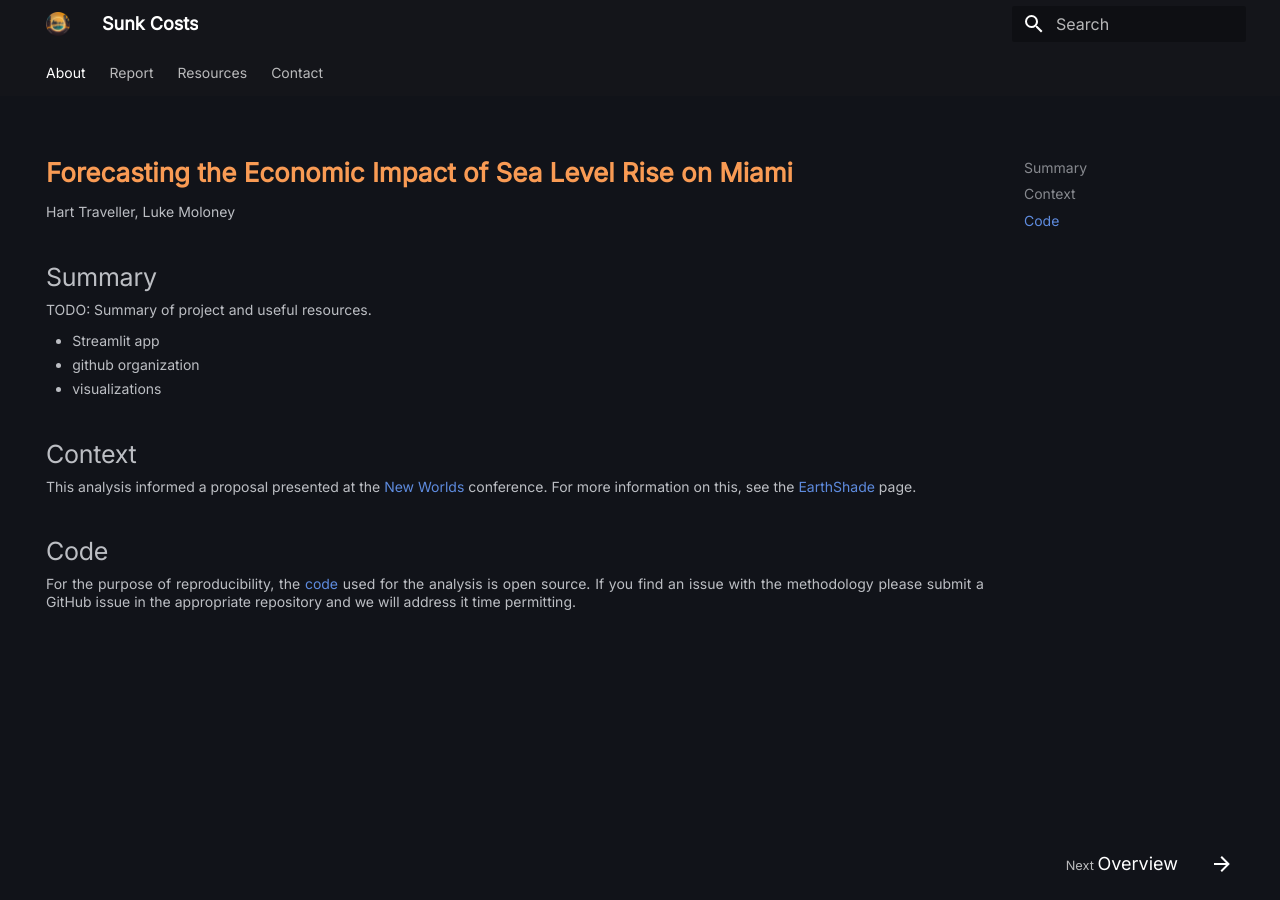
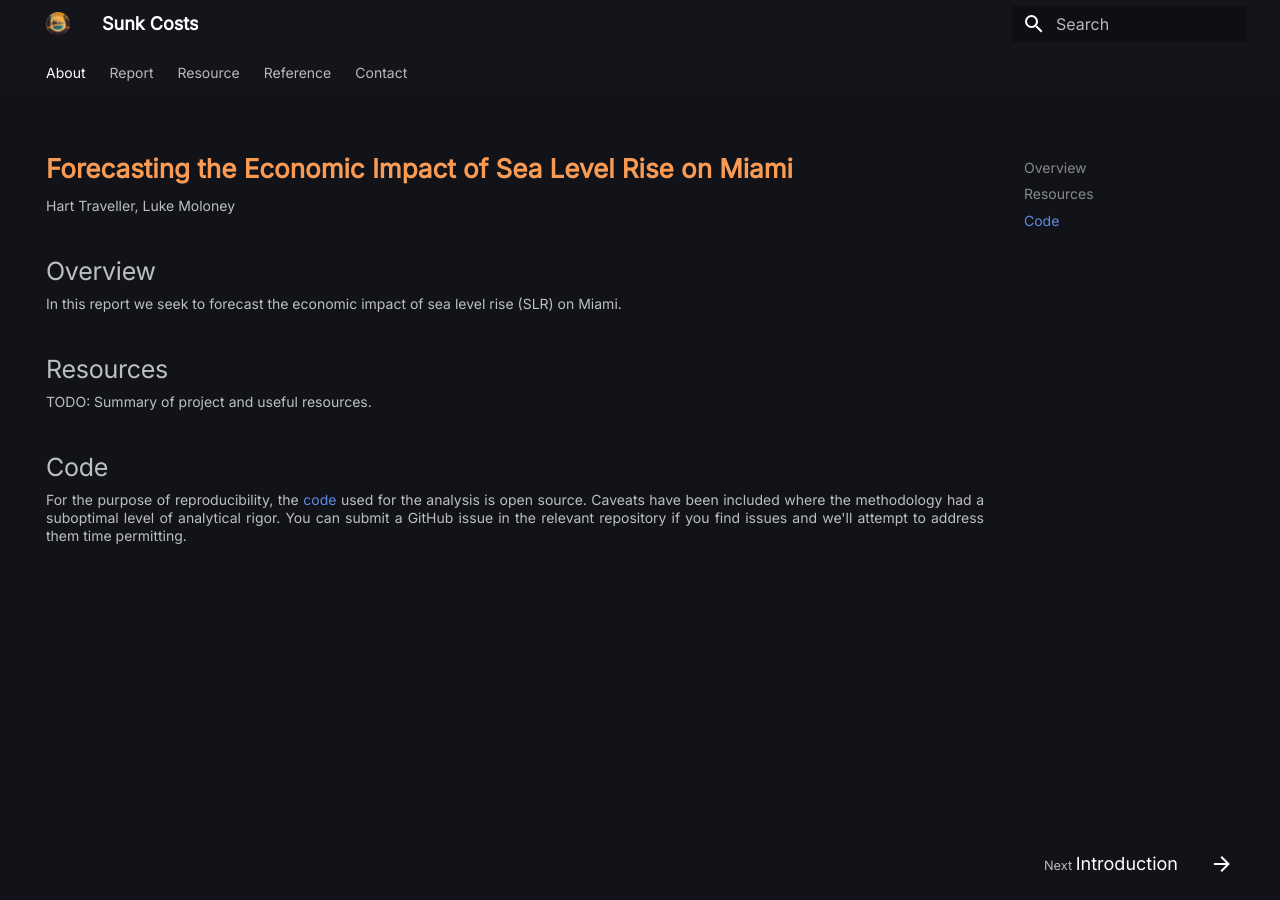
Before and after one commit to sunkcosts/sunkcosts.github.io, an MkDocs documentation site: the page built from docs/index.md, in a window 1280 px wide. Built offline with MkDocs 1.6.1 and Material for MkDocs 9.7.7, drawn with Linux system fonts in a browser that asks for light colours.

Commit message:
add pages

```diff
--- a/docs/index.md
+++ b/docs/index.md
@@ -10,22 +10,28 @@
 
 # About
 
-<p style="text-align: left; font-size: 26px; color:#F99B54; position: relative; top: -16px; margin-bottom: -16px; font-weight: bold;">Forecasting the Economic Impact of Sea Level Rise on Miami</p>
+<p style="text-align: left; font-size: 26px; color:#F99B54; position: relative; top: 20px; margin-bottom: 32px; font-weight: bold;">Forecasting the Economic Impact of Sea Level Rise on Miami</p>
 
 Hart Traveller, Luke Moloney
 
-## Summary
+## Overview
 
+In this report we seek to forecast the economic impact of sea level rise (SLR) on Miami.
+
+<!-- - objective
+- conclusion
+- key points -->
+
+## Resources
 TODO: Summary of project and useful resources.
 
-- Streamlit app
+<!-- - Streamlit app
 - github organization
 - visualizations
+- references
+- contact form-->
 
-## Context
-
-This analysis informed a proposal presented at the [New Worlds](https://www.eventcreate.com/e/new-worlds#:~:text=Discussion%20%2D%20Project%3A%20EarthShade,safely%3F%20Let%27s%20discuss.) conference. For more information on this, see the [EarthShade](earthshade.md) page.
 
 ## Code
 
-For the purpose of reproducibility, the [code](https://github.com/sunkcosts) used for the analysis is open source. If you find an issue with the methodology please submit a GitHub issue in the appropriate repository and we will address it time permitting.
+For the purpose of reproducibility, the [code](https://github.com/sunkcosts) used for the analysis is open source. Caveats have been included where the methodology had a suboptimal level of analytical rigor. You can submit a GitHub issue in the relevant repository if you find issues and we'll attempt to address them time permitting.
--- a/docs/stylesheets/extra.css
+++ b/docs/stylesheets/extra.css
@@ -19,6 +19,7 @@
     line-height: 1.28em;
     font-size: 14px;
 }
+
 
 h1 {
     display: none;
@@ -74,3 +75,8 @@
 .md-nav__title[for="__toc"] {
     display: none;
 }
+
+.md-content {
+    position: relative;
+    top: -40px;
+}
--- a/mkdocs.yml
+++ b/mkdocs.yml
@@ -39,9 +39,16 @@
 nav:
 - About: "index.md"
 - Report:
-  - Overview: "overview.md"
   - Introduction: "introduction.md"
-- Resources:
-  - Repositories: "repositories.md"
-  - EarthShade: "earthshade.md"
+- Resource:
+  - Conference: "resource/conference.md"
+  - Model: "resource/model.md"
+  - Repository: "resource/repository.md"
+  - Dataset: "resource/dataset.md"
+- Reference:
+  - Publication: "reference/publication.md"
+  - Dataset: "reference/dataset.md"
+  - Package: "reference/package.md"
+  - Service: "reference/service.md"
+  - Tool: "reference/tool.md"
 - Contact: "contact.md"
```
Also changed, not shown: docs/overview.md (deleted, +0 -7 lines), docs/resource/conference.md (added, +9 -0 lines), docs/resource/model.md (added, +1 -0 lines), docs/reference/dataset.md (added), docs/reference/package.md (added), docs/reference/publication.md (added), docs/reference/service.md (added), docs/reference/tool.md (added), docs/report/introduction.md (added), docs/resource/dataset.md (added), docs/resource/repository.md (added), 1 other file.
